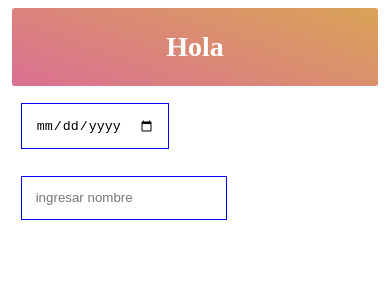
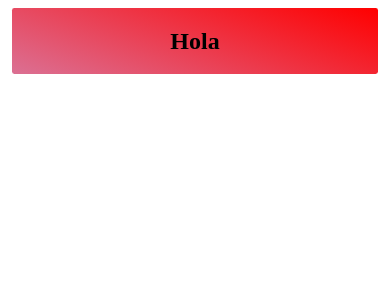
Before and after one commit to ErnestoM12/react-styled, a React (Create React App) app: page / in a window 390 px wide. Shown: the top 300 px of the page. Built offline with nearby package versions, Linux system fonts and the light colour scheme.

Commit message:
ejemplo media query 1 styled

```diff
--- a/src/App.js
+++ b/src/App.js
@@ -10,19 +10,18 @@ border-radius:0.2em;
 color:#fff;
 ${paddign}
 margin:0.3em;
-font-size:14px;`
+font-size:20px;
 
-const Input = styled.input.attrs(({ placeholder, type }) => {
-  return {
-    placeholder: placeholder || 'ingresar nombre',
-    type: type || 'text',
+@media(max-width:700px){
+  ${getLinearGradient('20deg', secondaryColor, 'red')}
+  font-size:12px;
+  h1{
+    color:black
+
   }
-})`
-padding: 1em;
-border:1px solid blue;
-margin: 1em;
 
-`
+}`
+
 
 
 const App = () => {
@@ -33,10 +32,6 @@ const App = () => {
           <h1>Hola</h1>
         </div>
       </Header>
-      <Input type='date' />
-      <Input type='text' />
-
-
     </div>
   );
 }
```
